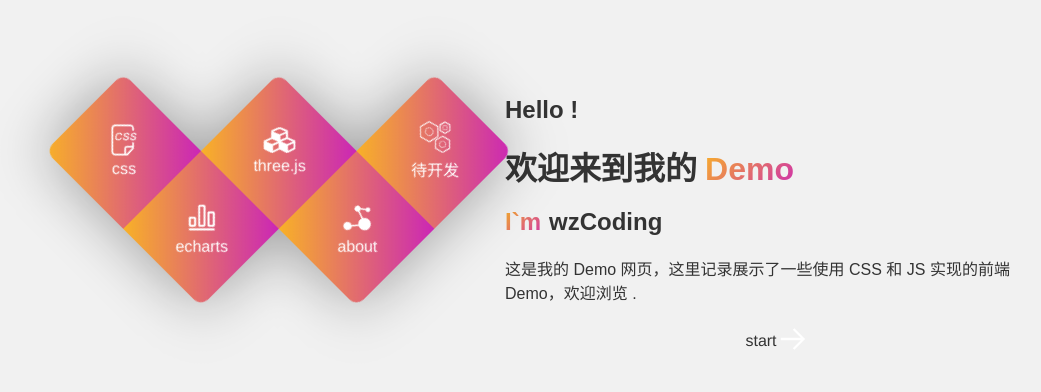
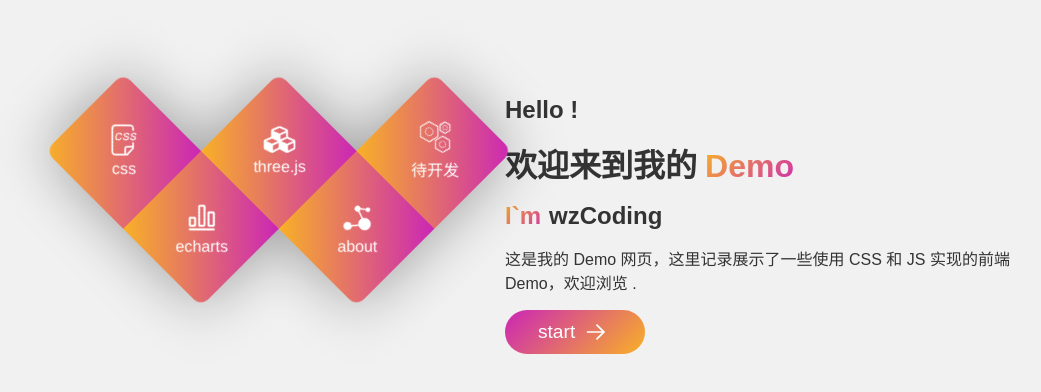
Before and after one commit to wzCoding/demo, a Vue app in the folder demo/: page / in a window 1280 px wide. Shown: the part 194-586 px from the top of the page, without its empty margins (135-1176 px from the left). Built offline with nearby package versions, Linux system fonts and the light colour scheme.

Commit message:
submit the code

```diff
--- a/demo/src/components/icon-button/index.js
+++ b/demo/src/components/icon-button/index.js
@@ -1,7 +1,8 @@
-import { ref, toRefs, computed } from "vue"
+import { toRefs, computed } from "vue"
 export default {
     name: "iconButton",
     props: {
+        //图标与文字的方向
         direction: {
             type: String,
             default: "vertical",
@@ -9,10 +10,12 @@ export default {
                 return ["vertical", "horizontal"].includes(value)
             }
         },
+        //展示的图标
         icon: {
             type: String,
             default: ''
         },
+        //图标相对于文字的位置
         iconSite: {
             type: String,
             default: "top",
@@ -20,6 +23,7 @@ export default {
                 return ["top", "right", "left", "bottom"].includes(value)
             }
         },
+        //展示的文字
         text: {
             type: String,
             default: ''
@@ -28,7 +32,9 @@ export default {
     setup(props) {
         const { direction, icon, iconSite, text } = toRefs(props)
         const btnIcon = computed(() => {
-            return icon.value.includes('/img/') ? icon.value : require(`../../assets/images/${icon.value}`)
+            let resource = ''
+            if (icon.value) resource = icon.value.includes('/img/') ? icon.value : require(`../../assets/images/${icon.value}`)
+            return resource
         })
         const btnDir = computed(() => {
             const dirMap = {
@@ -43,10 +49,14 @@ export default {
             }
             return dirMap[direction.value] + siteMap[iconSite.value]
         })
+        const btnClass = computed(() => {
+            return `btn-${direction.value}`
+        })
         return {
             btnDir,
             btnIcon,
-            text
+            text,
+            btnClass
         }
     }
 }
--- a/demo/src/components/icon-button/index.vue
+++ b/demo/src/components/icon-button/index.vue
@@ -1,12 +1,14 @@
 <script src="./index"></script>
 <template>
-    <div class="btn-container" :style="{ flexDirection: btnDir }">
-        <span class="btn-icon">
+    <div class="btn-container" :class="btnClass" :style="{ flexDirection: btnDir }">
+        <span v-if="btnIcon" class="btn-icon">
             <slot name="icon">
                 <img :src="btnIcon" alt="btn-icon">
             </slot>
         </span>
-        <span class="btn-text"><slot>{{ text }}</slot></span>
+        <span class="btn-text">
+            <slot>{{ text }}</slot>
+        </span>
     </div>
 </template>
 <style lang="scss" scoped>
@@ -18,11 +20,21 @@
     cursor: pointer;
     transition: .3s;
 
-    .btn-icon{
+    .btn-icon {
         width: 2rem;
+        display: flex;
+        justify-content: center;
+        align-items: center;
     }
-    .btn-text{
+
+    .btn-text {
         font-size: 1rem;
+    }
+    &.btn-vertical{
+        gap:.3rem 0;
+    }
+    &.btn-horizontal{
+        gap:0 .3rem;
     }
 }
 </style>
--- a/demo/src/views/HomeView.vue
+++ b/demo/src/views/HomeView.vue
@@ -21,7 +21,7 @@
           }}</span>
         </h2>
         <p class="home-info">{{ info }}</p>
-        <iconButton class="" :icon="btnIcon" direction="horizontal" iconSite="right">{{ btnText }}</iconButton>
+        <iconButton class="start-btn" :icon="btnIcon" direction="horizontal" iconSite="right" @click="toPage('default')">{{ btnText }}</iconButton>
       </div>
     </div>
   </div>
@@ -51,7 +51,7 @@ const btnText = 'start'
 
 const router = useRouter()
 const toPage = (path) => {
-  if (path) router.push(path)
+  if (path && path!=='default') router.push(path)
 }
 
 
@@ -170,11 +170,10 @@ const toPage = (path) => {
       display: flex;
       flex-direction: column;
       color: #333;
-
+      font-family: "Poppins", sans-serif;
       h1,
       h2 {
-        font-family: "Josefin Sans", sans-serif;
-        padding-bottom: 1.2rem;
+        padding-bottom: 1rem;
 
         span {
           padding-right: .5rem;
@@ -188,20 +187,30 @@ const toPage = (path) => {
       }
 
       p {
-        font-family: "Poppins", sans-serif;
-        padding-bottom: 1.2rem;
+        padding-bottom: 1rem;
       }
 
       .start-btn {
         height: 50px;
-        display: inline-flex;
+        width: 140px;
         padding: 10px 25px;
-        background: linear-gradient(135deg, #F8B127, #CB26B6);
+        background: linear-gradient(135deg,#CB26B6,#F8B127);
         border-radius: 25px;
         cursor: pointer;
         color: #fff;
-        font-size: 1.2rem;
+        &:hover{
+          transform: translateY(-2px);
+          box-shadow: 0px 10px 20px 0px rgba(0, 0, 0, 0.15);
+        }
+        :deep(.btn-icon img) {
+          width: 1.5rem;
+        }
+
+        :deep(.btn-text) {
+          font-size: 1.2rem;
+        }
       }
     }
   }
-}</style>
+}
+</style>
```
